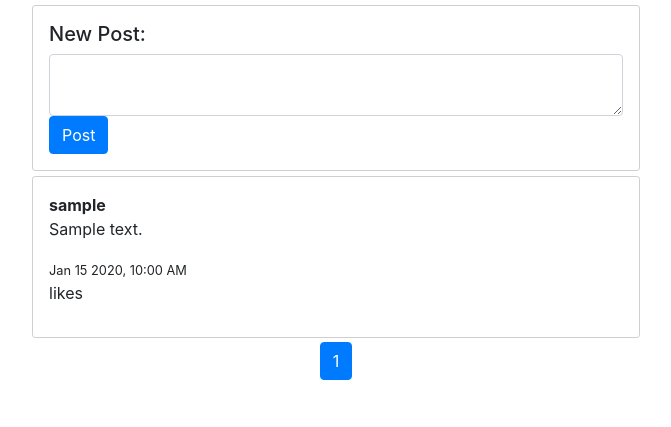
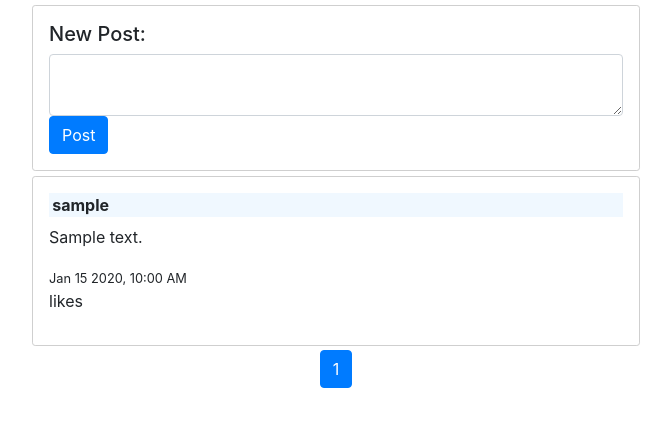
Before and after one commit to mtmahe/network, a Django app: page / in a window 1280 px wide. Shown: the part 56-483 px from the top of the page, without its empty margins (304-975 px from the left). Run offline with Django 3.2, Linux system fonts and the light colour scheme; tables that the repository leaves empty hold one stand-in row (values such as "Sample post"); parts of the project's set-up code (start-up, migrations or seed data) failed here and were passed over; some libraries are stand-ins or nearby versions.

Commit message:
post styling and link improvement.

```diff
--- a/network/static/network/styles.css
+++ b/network/static/network/styles.css
@@ -10,6 +10,12 @@
   padding: 1em;
 }
 
+.profile-link-div {
+  background-color: AliceBlue;
+  padding-left: 0.2rem;
+  margin-bottom: 0.5rem;
+}
+
 ul {
   list-style: none;
   margin: 0;
--- a/network/templates/network/index.html
+++ b/network/templates/network/index.html
@@ -49,7 +49,9 @@
             <ul>
               {props.current.items.map(item => (
                 <li className="section-container" key={item.id}>
-                  <strong><a className="profile-link" onClick={props.handleProfileClick.bind(this, 1)}>{item.owner}</a></strong>
+                  <div className="profile-link-div" onClick={props.handleProfileClick.bind(this, 1)}>
+                    <strong>{item.owner}</strong>
+                  </div>
                   <p>{item.body}</p>
                   <small>{item.timestamp}</small>
                   <p>likes</p>
```
